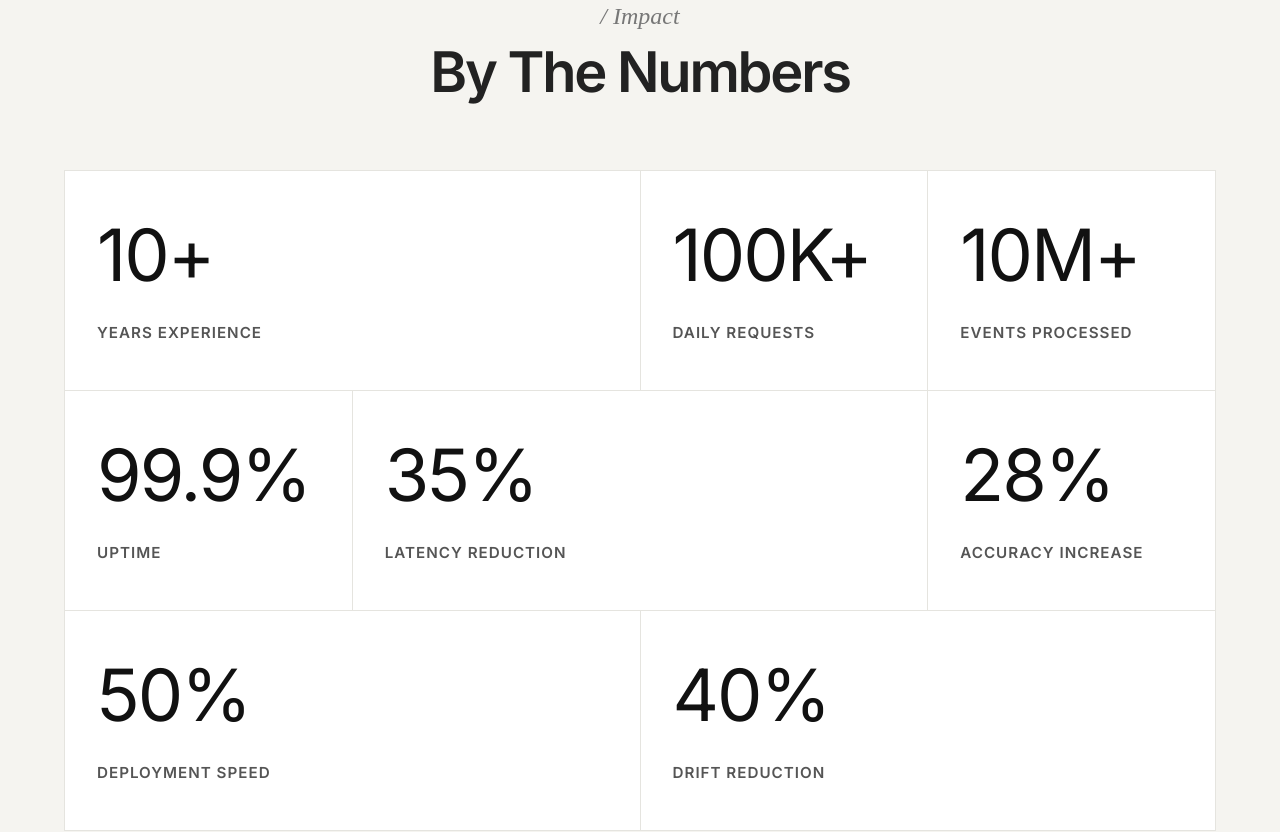
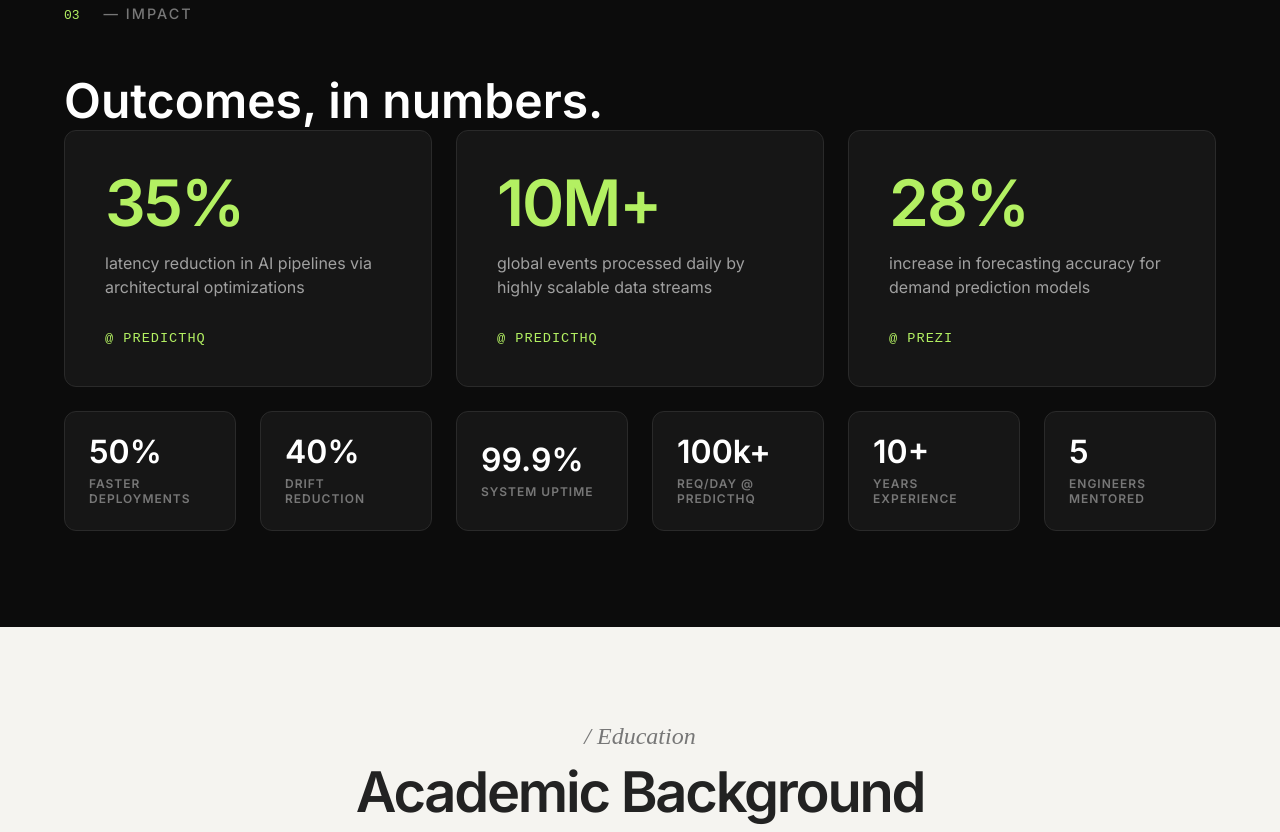
Before and after one commit to owennoah/david, a React (Vite) app: page / in a window 1280 px wide. Shown: the part 2180-3012 px from the top of the page. Built offline with nearby package versions, Linux system fonts and the light colour scheme.

Commit message:
feat: updated impact section to outcomes grid matching new dark layout design

```diff
--- a/src/App.jsx
+++ b/src/App.jsx
@@ -209,46 +209,62 @@ function App() {
         </section>
 
         {/* Impact Numbers Section */}
-        <section id="achievements" className="achievements-section fade-in-section">
-          <div className="section-header center-align">
-            <span className="section-subtitle">/ Impact</span>
-            <h2 className="section-title">By The Numbers</h2>
+        <div className="outcomes-section-wrapper">
+          <section id="achievements" className="outcomes-section fade-in-section">
+            <div className="outcomes-header">
+              <span className="outcomes-number">03</span>
+              <span className="outcomes-subtitle">— IMPACT</span>
             </div>
-          <div className="editorial-stats">
-            <div className="stat-item">
-              <span className="stat-value">10+</span>
-              <span className="stat-label">Years Experience</span>
+            <h2 className="outcomes-title">Outcomes, in numbers.</h2>
+
+            <div className="outcomes-grid">
+              {/* Row 1: Large Cards (span 2) */}
+              <div className="outcome-card-large">
+                <h3 className="outcome-value">35%</h3>
+                <p className="outcome-text">latency reduction in AI pipelines via architectural optimizations</p>
+                <span className="outcome-company">@ PREDICTHQ</span>
               </div>
-            <div className="stat-item">
-              <span className="stat-value">100K+</span>
-              <span className="stat-label">Daily Requests</span>
+              <div className="outcome-card-large">
+                <h3 className="outcome-value">10M+</h3>
+                <p className="outcome-text">global events processed daily by highly scalable data streams</p>
+                <span className="outcome-company">@ PREDICTHQ</span>
               </div>
-            <div className="stat-item">
-              <span className="stat-value">10M+</span>
-              <span className="stat-label">Events Processed</span>
+              <div className="outcome-card-large">
+                <h3 className="outcome-value">28%</h3>
+                <p className="outcome-text">increase in forecasting accuracy for demand prediction models</p>
+                <span className="outcome-company">@ PREZI</span>
               </div>
-            <div className="stat-item">
-              <span className="stat-value">99.9%</span>
-              <span className="stat-label">Uptime</span>
+
+              {/* Row 2: Small Cards (span 1) */}
+              <div className="outcome-card-small">
+                <h4 className="outcome-small-value">50%</h4>
+                <span className="outcome-small-text">FASTER DEPLOYMENTS</span>
               </div>
-            <div className="stat-item">
-              <span className="stat-value">35%</span>
-              <span className="stat-label">Latency Reduction</span>
+              <div className="outcome-card-small">
+                <h4 className="outcome-small-value">40%</h4>
+                <span className="outcome-small-text">DRIFT REDUCTION</span>
               </div>
-            <div className="stat-item">
-              <span className="stat-value">28%</span>
-              <span className="stat-label">Accuracy Increase</span>
+
+              <div className="outcome-card-small">
+                <h4 className="outcome-small-value">99.9%</h4>
+                <span className="outcome-small-text">SYSTEM UPTIME</span>
               </div>
-            <div className="stat-item">
-              <span className="stat-value">50%</span>
-              <span className="stat-label">Deployment Speed</span>
+              <div className="outcome-card-small">
+                <h4 className="outcome-small-value">100k+</h4>
+                <span className="outcome-small-text">REQ/DAY @ PREDICTHQ</span>
               </div>
-            <div className="stat-item">
-              <span className="stat-value">40%</span>
-              <span className="stat-label">Drift Reduction</span>
+
+              <div className="outcome-card-small">
+                <h4 className="outcome-small-value">10+</h4>
+                <span className="outcome-small-text">YEARS EXPERIENCE</span>
+              </div>
+              <div className="outcome-card-small">
+                <h4 className="outcome-small-value">5</h4>
+                <span className="outcome-small-text">ENGINEERS MENTORED</span>
               </div>
             </div>
           </section>
+        </div>
 
         {/* Education Section */}
         <section id="education" className="timeline-section fade-in-section">
--- a/src/index.css
+++ b/src/index.css
@@ -913,91 +913,127 @@ body {
 .fade-in-section.is-visible .project-card:nth-child(4),
 .fade-in-section.is-visible .timeline-item:nth-child(4) { transition-delay: 0.4s; }
 
-/* Impact Numbers Section - Editorial Style */
-.achievements-section {
+/* Impact Numbers Section - Dark Theme */
+.outcomes-section-wrapper {
+  background-color: #0c0c0c;
+  width: 100%;
+}
+.outcomes-section {
   padding: 6rem 4rem;
   max-width: 1400px;
   margin: 0 auto;
-  border-bottom: 1px solid var(--border-color);
 }
-.editorial-stats {
+.outcomes-header {
+  margin-bottom: 3rem;
+}
+.outcomes-subtitle {
+  font-family: 'Inter', sans-serif;
+  font-size: 0.9rem;
+  font-weight: 500;
+  color: #777;
+  letter-spacing: 2px;
+  text-transform: uppercase;
+}
+.outcomes-number {
+  color: #b3f062; /* Bright green */
+  font-family: monospace;
+  margin-right: 1.5rem;
+}
+.outcomes-title {
+  font-size: 3rem;
+  font-weight: 600;
+  color: #ffffff;
+  margin-top: 1rem;
+}
+
+.outcomes-grid {
   display: grid;
-  grid-template-columns: repeat(4, 1fr);
-  border-top: 1px solid var(--border-color);
-  border-left: 1px solid var(--border-color);
-  margin-top: 4rem;
+  grid-template-columns: repeat(6, 1fr);
+  gap: 1.5rem;
 }
-.stat-item {
-  padding: 3rem 2rem;
-  border-right: 1px solid var(--border-color);
-  border-bottom: 1px solid var(--border-color);
+
+.outcome-card-large {
+  grid-column: span 2;
+  background-color: #161616;
+  border: 1px solid #2a2a2a;
+  border-radius: 12px;
+  padding: 2.5rem;
   display: flex;
   flex-direction: column;
-  justify-content: space-between;
-  min-height: 220px;
-  background: #ffffff; /* Solid white background for all items */
-  overflow: hidden;
-  position: relative;
 }
-.stat-item::before {
-  content: '';
-  position: absolute;
-  top: 0; left: 0; right: 0; bottom: 0;
-  background: linear-gradient(135deg, rgba(155,138,244,0.05) 0%, transparent 100%);
-  opacity: 0;
-  transition: opacity 0.4s ease;
+
+.outcome-value {
+  font-size: 4rem;
+  font-weight: 600;
+  color: #b3f062; /* Bright green */
+  margin: 0 0 1rem 0;
+  line-height: 1;
+  letter-spacing: -2px;
 }
-.stat-item:hover::before {
-  opacity: 1;
+
+.outcome-text {
+  font-size: 1rem;
+  color: #a0a0a0;
+  line-height: 1.5;
+  margin: 0 0 2rem 0;
+  flex-grow: 1;
 }
-.stat-value {
-  font-size: 4.5rem;
-  font-weight: 300;
-  color: #111;
-  letter-spacing: -2px;
-  line-height: 1;
-  margin-bottom: 1rem;
-  transition: transform 0.4s cubic-bezier(0.22, 1, 0.36, 1);
-}
-.stat-item:hover .stat-value {
-  transform: translateX(5px) scale(1.05);
-}
-.stat-label {
-  font-size: 0.95rem;
-  font-weight: 600;
-  color: #555;
+
+.outcome-company {
+  font-family: monospace;
+  font-size: 0.85rem;
+  color: #b3f062;
   text-transform: uppercase;
   letter-spacing: 1px;
 }
 
-/* Perfect 4-Column Asymmetric Grid Layout */
-.editorial-stats .stat-item:nth-child(1) { grid-column: span 2; }
-.editorial-stats .stat-item:nth-child(5) { grid-column: span 2; }
-.editorial-stats .stat-item:nth-child(7) { grid-column: span 2; }
-.editorial-stats .stat-item:nth-child(8) { grid-column: span 2; }
+.outcome-card-small {
+  grid-column: span 1;
+  background-color: #161616;
+  border: 1px solid #2a2a2a;
+  border-radius: 12px;
+  padding: 1.5rem;
+  display: flex;
+  flex-direction: column;
+  justify-content: center;
+}
 
-@media (max-width: 768px) {
-  .editorial-stats {
+.outcome-small-value {
+  font-size: 2rem;
+  font-weight: 600;
+  color: #ffffff;
+  margin: 0 0 0.5rem 0;
+  line-height: 1;
+}
+
+.outcome-small-text {
+  font-size: 0.75rem;
+  color: #777;
+  text-transform: uppercase;
+  letter-spacing: 1px;
+  font-weight: 600;
+}
+
+@media (max-width: 1024px) {
+  .outcomes-grid {
     grid-template-columns: repeat(2, 1fr);
-    border-top: none;
-    border-left: none;
-    gap: 1rem;
   }
-  .editorial-stats .stat-item {
-    grid-column: span 1 !important;
-    border: 1px solid var(--border-color);
-    border-radius: 12px;
-    padding: 1.5rem 1rem;
-    min-height: auto;
-  }
-  .stat-value {
-    font-size: 2.2rem;
-  }
-  .stat-label {
-    font-size: 0.8rem;
+  .outcome-card-large {
+    grid-column: span 1;
   }
 }
 
+@media (max-width: 768px) {
+  .outcomes-section {
+    padding: 4rem 1.5rem;
+  }
+  .outcomes-grid {
+    grid-template-columns: 1fr;
+  }
+  .outcome-card-large, .outcome-card-small {
+    grid-column: span 1;
+  }
+}
 /* Contact Section */
 .contact-section {
   padding: 8rem 4rem;
```
Lines whose indentation alone changed are shown as unchanged.
